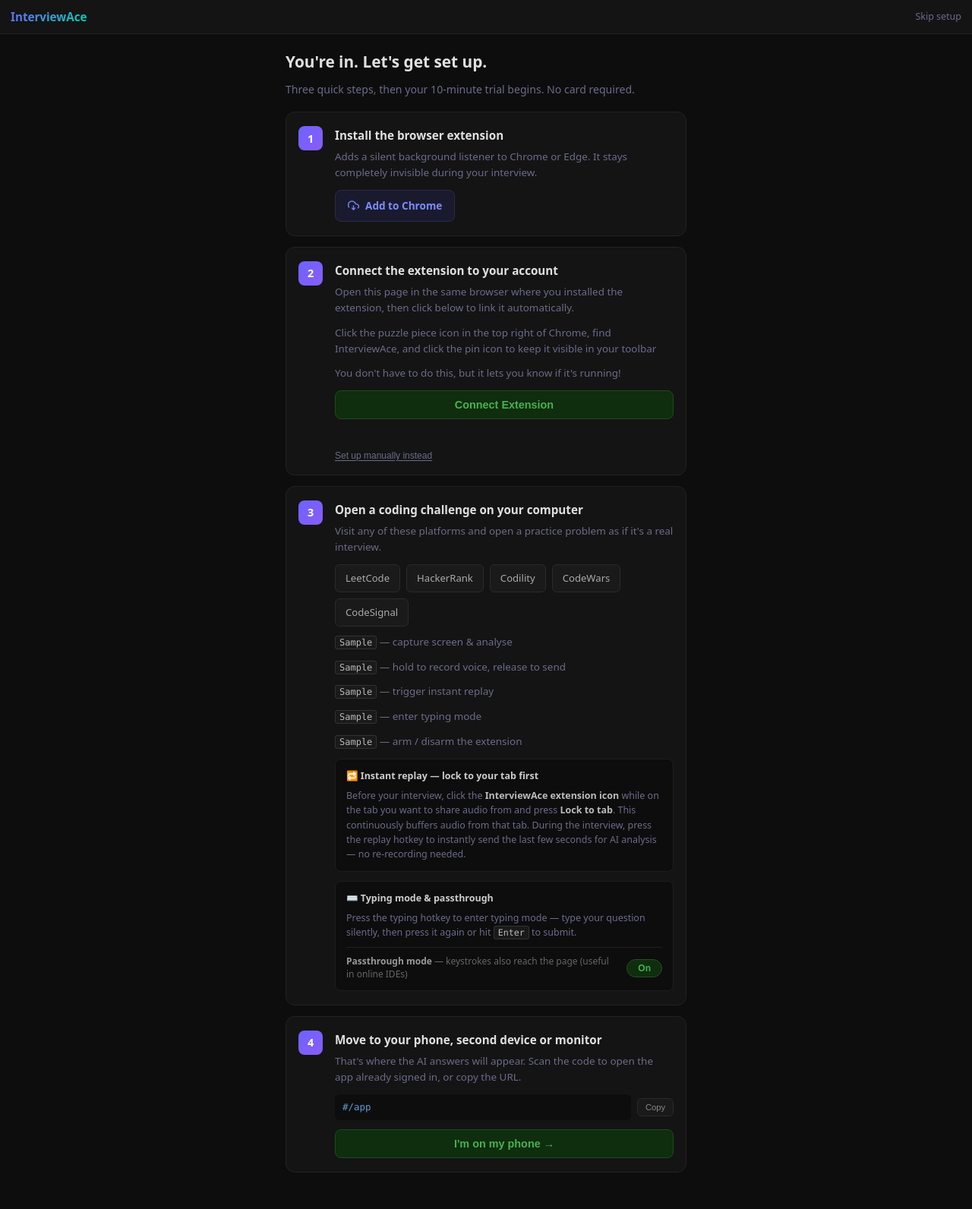
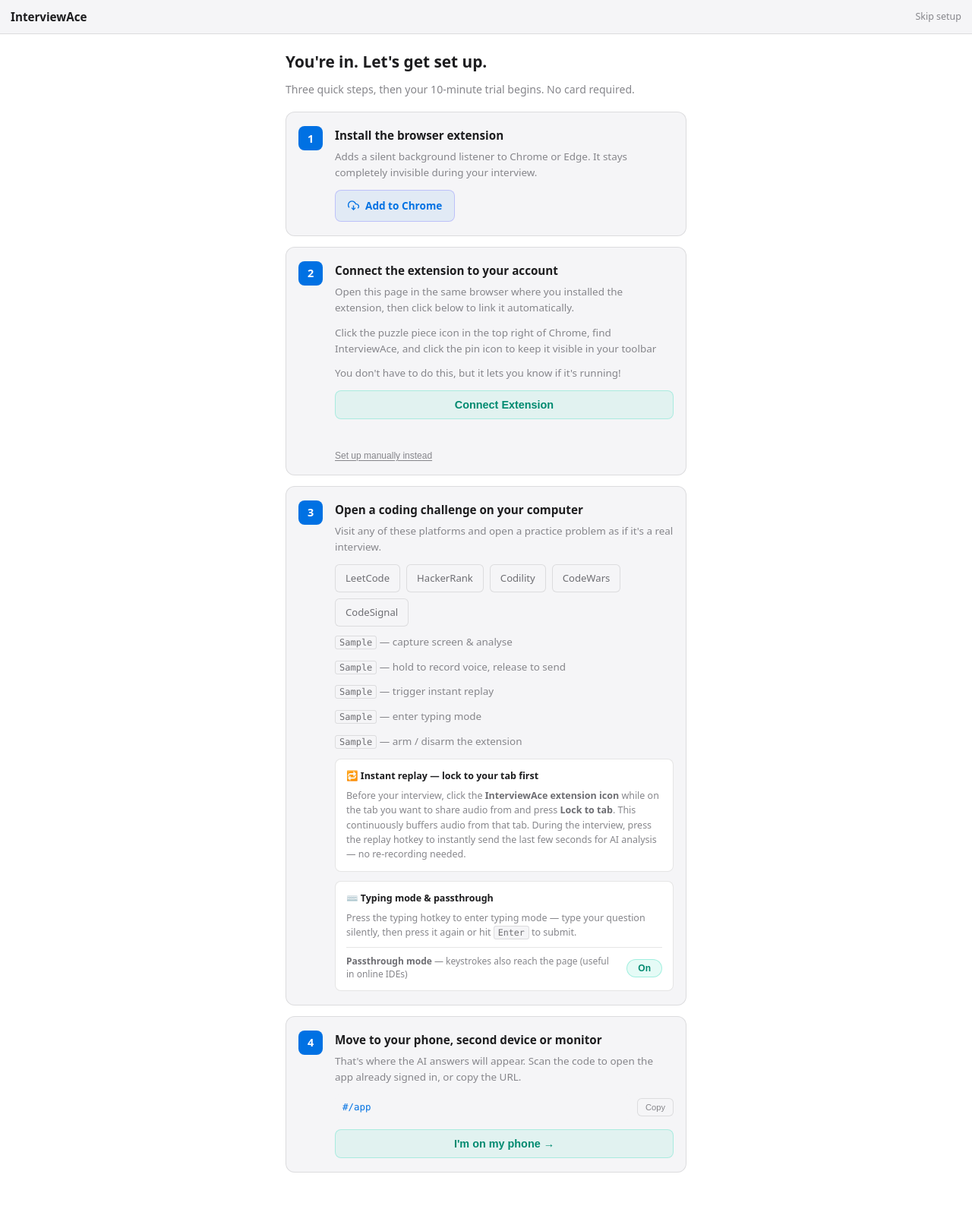
Before and after one commit to cjcol01/interview-us-too, a FastAPI app: template templates/onboarding.html in a window 1280 px wide. Shown: the whole page at 76% size. Run offline with FastAPI, Linux system fonts and the light colour scheme; the template is opened without the code that fills it: most values are stand-ins (such as "Sample title", 1, 10 or a date in 2020); parts of the project's set-up code (start-up, migrations or seed data) failed here and were passed over.

Commit message:
light mode and toggle added

```diff
--- a/css/author.css
+++ b/css/author.css
@@ -28,15 +28,16 @@
       display: inline-flex;
       align-items: center;
       gap: 6px;
-      background: rgba(108,99,255,0.1);
+      background: var(--accent-dim);
       border: 1px solid rgba(108,99,255,0.3);
       border-radius: 999px;
       padding: 5px 14px;
       font-size: 0.78rem;
-      color: #a78bfa;
+      color: var(--accent);
       margin-bottom: 28px;
       letter-spacing: 0.04em;
     }
+    [data-theme="dark"] .badge { background: rgba(108,99,255,0.1); color: #a78bfa; }
 
     h1 {
       font-size: clamp(2rem, 5vw, 3rem);
--- a/css/global.css
+++ b/css/global.css
@@ -1,14 +1,47 @@
 *, *::before, *::after { box-sizing: border-box; margin: 0; padding: 0; }
 
+/* ── Theme tokens ────────────────────────────────────
+   Light is the default (matches landing.css). Dark is
+   opt-in via [data-theme="dark"] on <html>. Token names
+   are shared with landing.css so the look is consistent. */
 :root {
-  --bg:      #080810;
-  --surface: #0f0f1a;
-  --border:  #1e1e2e;
-  --accent:  #6c63ff;
-  --accent2: #00d4aa;
-  --text:    #e2e2f0;
-  --muted:   #6b6b8a;
-  --danger:  #f87171;
+  --bg:               #ffffff;
+  --bg-alt:           #f5f5f7;
+  --surface:          #f5f5f7;
+  --surface-elevated: #fafafa;
+  --text:             #1d1d1f;
+  --text-secondary:   #6e6e73;
+  --text-tertiary:    #86868b;
+  --muted:            #86868b;
+  --accent:           #0071e3;
+  --accent-hover:     #0077ed;
+  --accent-dim:       rgba(0, 113, 227, 0.08);
+  --accent2:          #018a70; /* success/positive — readable teal on light */
+  --border:           rgba(0, 0, 0, 0.1);
+  --border-strong:    rgba(0, 0, 0, 0.18);
+  --shadow-sm:        0 2px 8px rgba(0,0,0,0.08), 0 1px 2px rgba(0,0,0,0.04);
+  --shadow-md:        0 8px 24px rgba(0,0,0,0.1), 0 2px 6px rgba(0,0,0,0.06);
+  --danger:           #ff3b30;
+}
+
+[data-theme="dark"] {
+  --bg:               #080810;
+  --bg-alt:           #0f0f1a;
+  --surface:          #0f0f1a;
+  --surface-elevated: #14141f;
+  --text:             #e2e2f0;
+  --text-secondary:   #9999b3;
+  --text-tertiary:    #6b6b8a;
+  --muted:            #6b6b8a;
+  --accent:           #6c63ff;
+  --accent-hover:     #7b72ff;
+  --accent-dim:       rgba(108, 99, 255, 0.1);
+  --accent2:          #00d4aa;
+  --border:           #1e1e2e;
+  --border-strong:    rgba(255, 255, 255, 0.12);
+  --shadow-sm:        0 2px 8px rgba(0,0,0,0.3);
+  --shadow-md:        0 8px 24px rgba(0,0,0,0.4);
+  --danger:           #f87171;
 }
 
 body {
--- a/css/onboarding.css
+++ b/css/onboarding.css
@@ -1,8 +1,8 @@
     * { box-sizing: border-box; margin: 0; padding: 0; }
 
     body {
-      background: #0d0d0d;
-      color: #e0e0e0;
+      background: var(--bg);
+      color: var(--text);
       font-family: system-ui, -apple-system, sans-serif;
       min-height: 100dvh;
       display: flex;
@@ -10,12 +10,12 @@
     }
 
     header {
-      background: #141414;
+      background: var(--surface);
       padding: 10px 14px;
       display: flex;
       align-items: center;
       justify-content: space-between;
-      border-bottom: 1px solid #222;
+      border-bottom: 1px solid var(--border);
       position: sticky;
       top: 0;
     }
@@ -23,6 +23,9 @@
     .logo {
       font-size: 0.95rem;
       font-weight: 700;
+      color: var(--text);
+    }
+    [data-theme="dark"] .logo {
       background: linear-gradient(135deg, #6c63ff, #00d4aa);
       -webkit-background-clip: text;
       -webkit-text-fill-color: transparent;
@@ -48,8 +51,8 @@
     .intro p { font-size: 0.88rem; color: var(--muted); line-height: 1.6; }
 
     .step-card {
-      background: #141414;
-      border: 1px solid #222;
+      background: var(--surface);
+      border: 1px solid var(--border);
       border-radius: 12px;
       padding: 18px 16px;
       display: flex;
@@ -61,7 +64,7 @@
       width: 32px;
       height: 32px;
       border-radius: 8px;
-      background: linear-gradient(135deg, #6c63ff, #8b5cf6);
+      background: var(--accent);
       display: flex;
       align-items: center;
       justify-content: center;
@@ -80,25 +86,31 @@
       display: inline-flex;
       align-items: center;
       gap: 8px;
-      background: #1a1a2e;
-      border: 1px solid #2a2a4a;
+      background: var(--accent-dim);
+      border: 1px solid rgba(108,99,255,0.3);
       border-radius: 8px;
-      color: #7b8cff;
+      color: var(--accent);
       padding: 9px 16px;
       font-size: 0.85rem;
       font-weight: 600;
       text-decoration: none;
       transition: background 0.15s;
     }
-    .install-btn:hover { background: #1e1e3a; }
+    .install-btn:hover { background: rgba(108,99,255,0.12); }
+    [data-theme="dark"] .install-btn {
+      background: #1a1a2e;
+      border-color: #2a2a4a;
+      color: #7b8cff;
+    }
+    [data-theme="dark"] .install-btn:hover { background: #1e1e3a; }
 
     .connect-wrap { display: flex; flex-direction: column; gap: 8px; }
 
     #connect-btn {
-      background: #0e2e0e;
-      border: 1px solid #1e4a1e;
+      background: rgba(0,212,170,0.08);
+      border: 1px solid rgba(0,212,170,0.25);
       border-radius: 8px;
-      color: #4caf50;
+      color: var(--accent2);
       cursor: pointer;
       padding: 10px 18px;
       font-size: 0.9rem;
@@ -150,32 +162,34 @@
       white-space: nowrap;
       font-family: 'Menlo', 'Consolas', monospace;
     }
+    [data-theme="dark"] .manual-code { color: #5b9bd5; background: #141414; }
     .copy-btn {
-      background: #1a1a1a;
-      border: 1px solid #2a2a2a;
+      background: var(--bg-alt);
+      border: 1px solid var(--border);
       border-radius: 6px;
-      color: #888;
+      color: var(--muted);
       cursor: pointer;
       padding: 5px 10px;
       font-size: 0.7rem;
       white-space: nowrap;
+      transition: color 0.15s, background 0.15s;
     }
-    .copy-btn:hover { background: #222; }
+    .copy-btn:hover { color: var(--text); }
 
     .manual-hint { font-size: 0.75rem; color: var(--muted); line-height: 1.5; }
 
     .platform-links { display: flex; flex-wrap: wrap; gap: 8px; margin-bottom: 10px; }
     .platform-link {
-      background: #1a1a1a;
-      border: 1px solid #2a2a2a;
+      background: var(--bg-alt);
+      border: 1px solid var(--border);
       border-radius: 6px;
-      color: #aaa;
+      color: var(--text-secondary);
       text-decoration: none;
       font-size: 0.82rem;
       padding: 7px 13px;
       transition: border-color 0.15s, color 0.15s;
     }
-    .platform-link:hover { border-color: #555; color: #ddd; }
+    .platform-link:hover { border-color: var(--border-strong); color: var(--text); }
 
     .hotkey-hint {
       font-size: 0.8rem;
@@ -184,8 +198,8 @@
     }
 
     .feature-callout {
-      background: #0d0d0d;
-      border: 1px solid #1e1e1e;
+      background: var(--bg);
+      border: 1px solid var(--border);
       border-radius: 8px;
       padding: 12px 14px;
       margin-top: 12px;
@@ -193,7 +207,7 @@
     .fc-title {
       font-size: 0.78rem;
       font-weight: 700;
-      color: #ccc;
+      color: var(--text);
       margin-bottom: 6px;
     }
     .feature-callout p {
@@ -202,14 +216,14 @@
       line-height: 1.55;
       margin-bottom: 0;
     }
-    .feature-callout p strong { color: #bbb; }
+    .feature-callout p strong { color: var(--text-secondary); }
     .feature-callout kbd {
-      background: #1a1a1a;
-      border: 1px solid #333;
+      background: var(--bg-alt);
+      border: 1px solid var(--border);
       border-radius: 3px;
       padding: 1px 5px;
       font-size: 0.73rem;
-      color: #bbb;
+      color: var(--text-secondary);
     }
 
     .passthrough-row {
@@ -219,19 +233,19 @@
       gap: 12px;
       margin-top: 10px;
       padding-top: 10px;
-      border-top: 1px solid #1e1e1e;
+      border-top: 1px solid var(--border);
     }
     .passthrough-label {
       font-size: 0.75rem;
-      color: #666;
+      color: var(--muted);
       line-height: 1.4;
     }
-    .passthrough-label strong { color: #999; }
+    .passthrough-label strong { color: var(--text-secondary); }
     .toggle-pill {
-      background: #0e2e0e;
-      border: 1px solid #2a4a2a;
+      background: rgba(0,212,170,0.1);
+      border: 1px solid rgba(0,212,170,0.3);
       border-radius: 999px;
-      color: #4caf50;
+      color: var(--accent2);
       cursor: pointer;
       font-size: 0.75rem;
       font-weight: 700;
@@ -278,33 +293,38 @@
     }
     .qr-timer {
       font-size: 0.7rem;
-      color: #444;
+      color: var(--text-tertiary);
     }
     .qr-refresh-btn {
       background: none;
-      border: 1px solid #2a2a2a;
+      border: 1px solid var(--border);
       border-radius: 6px;
-      color: #555;
+      color: var(--muted);
       cursor: pointer;
       font-size: 0.7rem;
       padding: 3px 9px;
       white-space: nowrap;
       transition: color 0.15s, border-color 0.15s;
     }
-    .qr-refresh-btn:hover { color: #aaa; border-color: #555; }
+    .qr-refresh-btn:hover { color: var(--text); border-color: var(--border-strong); }
 
     kbd {
-      background: #1a1a1a;
-      border: 1px solid #333;
+      background: var(--bg-alt);
+      border: 1px solid var(--border);
       border-radius: 3px;
       padding: 1px 5px;
       font-family: 'Menlo', 'Consolas', monospace;
       font-size: 0.75rem;
+      color: var(--text-secondary);
+    }
+    [data-theme="dark"] kbd, [data-theme="dark"] .feature-callout kbd {
+      background: #1a1a1a;
+      border-color: #333;
       color: #bbb;
     }
 
     #start-btn {
-      background: linear-gradient(135deg, #6c63ff, #8b5cf6);
+      background: var(--accent);
       border: none;
       border-radius: 10px;
       color: #fff;
--- a/templates/base.html
+++ b/templates/base.html
@@ -5,6 +5,16 @@
   {% block viewport %}<meta name="viewport" content="width=device-width, initial-scale=1.0, maximum-scale=1.0">{% endblock %}
   <title>{% block title %}InterviewAce{% endblock %}</title>
   <link rel="stylesheet" href="/css/global.css">
+  <script>
+    /* Runs before CSS paints — prevents flash of wrong theme.
+       Light is the default; dark is opt-in and shared site-wide
+       via localStorage('theme'). Pages may override (see index). */
+    (function(){
+      if (localStorage.getItem('theme') === 'dark') {
+        document.documentElement.dataset.theme = 'dark';
+      }
+    })();
+  </script>
   {% block head %}{% endblock %}
   {% if POSTHOG_KEY %}
   <script>
--- a/templates/index.html
+++ b/templates/index.html
@@ -1,6 +1,11 @@
 {% extends "base.html" %}
 {% block title %}InterviewAce{% endblock %}
 {% block head %}
+  <script>
+    /* The live dashboard is dark-only — pin it regardless of the
+       site-wide light/dark preference. */
+    document.documentElement.dataset.theme = 'dark';
+  </script>
   <script src="https://cdn.jsdelivr.net/npm/marked/marked.min.js"></script>
   <link rel="stylesheet" href="https://cdn.jsdelivr.net/npm/highlight.js@11/styles/github-dark.min.css">
   <script src="https://cdn.jsdelivr.net/npm/highlight.js@11/lib/core.min.js"></script>
--- a/templates/landing.html
+++ b/templates/landing.html
@@ -8,9 +8,7 @@
 <script>
   /* Runs before CSS paints — prevents flash of wrong theme */
   (function(){
-    var stored = localStorage.getItem('theme');
-    var preferred = window.matchMedia('(prefers-color-scheme: dark)').matches ? 'dark' : 'light';
-    var theme = stored || preferred;
+    var theme = localStorage.getItem('theme') || 'light';
     if (theme === 'dark') document.documentElement.dataset.theme = 'dark';
   })();
 </script>
--- a/templates/onboarding.html
+++ b/templates/onboarding.html
@@ -146,20 +146,20 @@
         </div>
 
         <div style="display:flex;align-items:center;gap:8px;margin-bottom:12px;">
-          <code id="phone-url" style="font-size:0.78rem;color:#5b9bd5;background:#0d0d0d;padding:7px 10px;border-radius:6px;flex:1;overflow:hidden;text-overflow:ellipsis;white-space:nowrap;font-family:'Menlo','Consolas',monospace;">{{ base_url }}/app</code>
+          <code id="phone-url" style="font-size:0.78rem;color:var(--accent);background:var(--bg-alt);padding:7px 10px;border-radius:6px;flex:1;overflow:hidden;text-overflow:ellipsis;white-space:nowrap;font-family:'Menlo','Consolas',monospace;">{{ base_url }}/app</code>
           <button class="copy-btn" onclick="copyMobileUrl(this)">Copy</button>
         </div>
 
         <!-- Before moved -->
         <div id="pre-moved">
-          <button id="moved-btn" onclick="iMoved()" style="background:#0e2e0e;border:1px solid #1e4a1e;border-radius:8px;color:#4caf50;cursor:pointer;padding:10px 18px;font-size:0.9rem;font-weight:600;width:100%;transition:background 0.15s;">I'm on my phone &#8594;</button>
+          <button id="moved-btn" onclick="iMoved()" style="background:rgba(0,212,170,0.08);border:1px solid rgba(0,212,170,0.25);border-radius:8px;color:var(--accent2);cursor:pointer;padding:10px 18px;font-size:0.9rem;font-weight:600;width:100%;transition:background 0.15s;">I'm on my phone &#8594;</button>
         </div>
 
         <!-- After moved -->
         <div id="post-moved" style="display:none;flex-direction:column;gap:10px;">
-          <p style="font-size:0.84rem;color:#4caf50;margin:0;">&#10003; On your phone, tap <strong style="color:#6cdf80;">"Start 10-minute trial"</strong> to begin.</p>
-          <p style="font-size:0.78rem;color:#444;margin:0;line-height:1.5;">Close this page and continue on your phone</p>
-          <button onclick="startTrial()" style="background:none;border:none;color:#555;cursor:pointer;font-size:0.8rem;padding:0;text-align:left;text-decoration:underline;text-underline-offset:2px;">Or start here instead</button>
+          <p style="font-size:0.84rem;color:var(--accent2);margin:0;">&#10003; On your phone, tap <strong style="color:var(--accent2);">"Start 10-minute trial"</strong> to begin.</p>
+          <p style="font-size:0.78rem;color:var(--muted);margin:0;line-height:1.5;">Close this page and continue on your phone</p>
+          <button onclick="startTrial()" style="background:none;border:none;color:var(--muted);cursor:pointer;font-size:0.8rem;padding:0;text-align:left;text-decoration:underline;text-underline-offset:2px;">Or start here instead</button>
         </div>
       </div>
     </div>
--- a/templates/trial_end.html
+++ b/templates/trial_end.html
@@ -18,7 +18,7 @@
       <div class="tip-icon">&#128204;</div>
       <div class="tip-body">
         <h2>Pin the extension</h2>
-        <p>Click the puzzle piece icon in the top right of Chrome, find <strong style="color:#ccc;">InterviewAce</strong>, and click the pin icon to keep it visible in your toolbar.</p>
+        <p>Click the puzzle piece icon in the top right of Chrome, find <strong style="color:var(--text);">InterviewAce</strong>, and click the pin icon to keep it visible in your toolbar.</p>
         <p class="tip-note">You don't have to do this, but it lets you know at a glance whether it's running.</p>
       </div>
     </div>
@@ -55,7 +55,7 @@
       <div class="tip-icon">&#9881;</div>
       <div class="tip-body">
         <h2>Tune the response detail</h2>
-        <p>The <strong style="color:#ccc;">+&thinsp;/&thinsp;&minus;</strong> buttons on the monitor page control how detailed the AI's answers are — fewer dots for a quick nudge, more dots for a full walkthrough.</p>
+        <p>The <strong style="color:var(--text);">+&thinsp;/&thinsp;&minus;</strong> buttons on the monitor page control how detailed the AI's answers are — fewer dots for a quick nudge, more dots for a full walkthrough.</p>
         <p class="tip-note">Useful if the default responses feel too brief or too verbose for your style.</p>
       </div>
     </div>
@@ -65,7 +65,7 @@
       <div class="tip-icon">&#128241;</div>
       <div class="tip-body">
         <h2>Keep the monitor off the interviewer's screen</h2>
-        <p>Open the monitor page on your <strong style="color:#ccc;">phone or a second device</strong> — not on the same screen the interviewer can see. The extension captures from your main computer; the hints appear wherever you're logged in.</p>
+        <p>Open the monitor page on your <strong style="color:var(--text);">phone or a second device</strong> — not on the same screen the interviewer can see. The extension captures from your main computer; the hints appear wherever you're logged in.</p>
         <p class="tip-note">Most people prop their phone out of frame or use a second monitor positioned behind the camera.</p>
       </div>
     </div>
```
Also changed, not shown: other parts of css/global.css (+30 -11 lines), other parts of css/onboarding.css (+57 -32 lines), css/billing_success.css (+14 -14 lines), css/cancel_confirm.css (+14 -7 lines), css/login.css (+12 -5 lines), css/pricing.css (+19 -7 lines), css/referral.css (+15 -4 lines), css/settings.css (+23 -9 lines), css/trial_end.css (+29 -19 lines), css/verify_pending.css (+15 -15 lines), templates/settings.html (+38 -0 lines).
